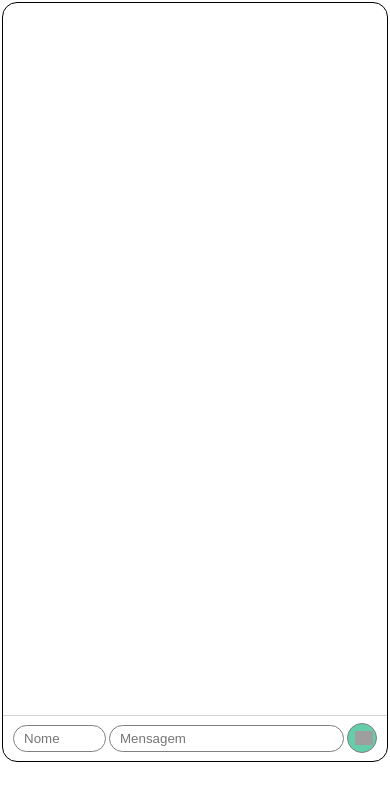
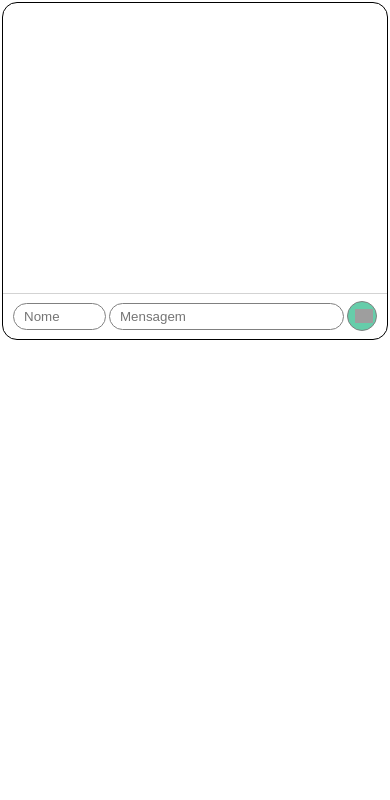
Before and after one commit to future4code/moreira-Leo-Rigotto, a React (Create React App) app in the folder modulo2/projeto-whatslab/whatslab/: page / in a window 390 px wide. Shown: the top 800 px of the page. Built offline with nearby package versions, Linux system fonts and the light colour scheme; grey boxes are pictures that could not be loaded.

Commit message:
funcionalidades extras de responsividade

```diff
--- a/modulo2/projeto-whatslab/whatslab/public/index.html
+++ b/modulo2/projeto-whatslab/whatslab/public/index.html
@@ -3,7 +3,7 @@
   <head>
     <meta charset="utf-8" />
     <link rel="icon" href="%PUBLIC_URL%/favicon.ico" />
-    <meta name="viewport" content="width=device-width, initial-scale=1" />
+    <meta name="viewport" content="width=device-width, initial-scale=1, maximum-scale=1" />
     <meta name="theme-color" content="#000000" />
     <meta
       name="description"
--- a/modulo2/projeto-whatslab/whatslab/src/App.js
+++ b/modulo2/projeto-whatslab/whatslab/src/App.js
@@ -6,7 +6,8 @@
 const WhatsLab = styled.div`
   display: flex;
   justify-content: center;
-  height: 90vh;
+  min-height: 40vh;
+  max-height: 85vh;
   margin: 2px;
   `
 
--- a/modulo2/projeto-whatslab/whatslab/src/components/ChatField.js
+++ b/modulo2/projeto-whatslab/whatslab/src/components/ChatField.js
@@ -11,6 +11,7 @@
     display: flex;
     flex-direction: column;
     justify-content: flex-end;
+    overflow: hidden;
 `
 
 // input styling
```
